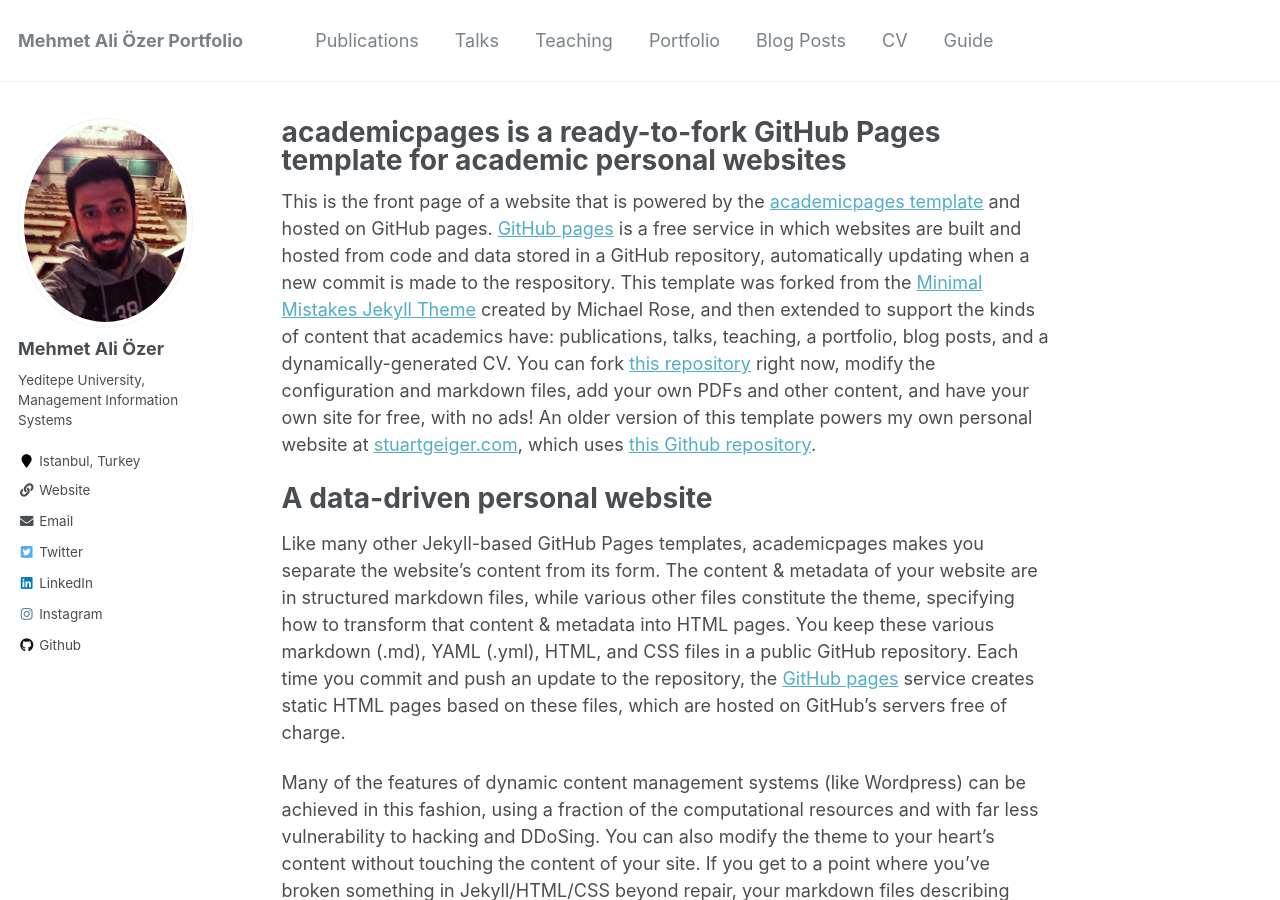
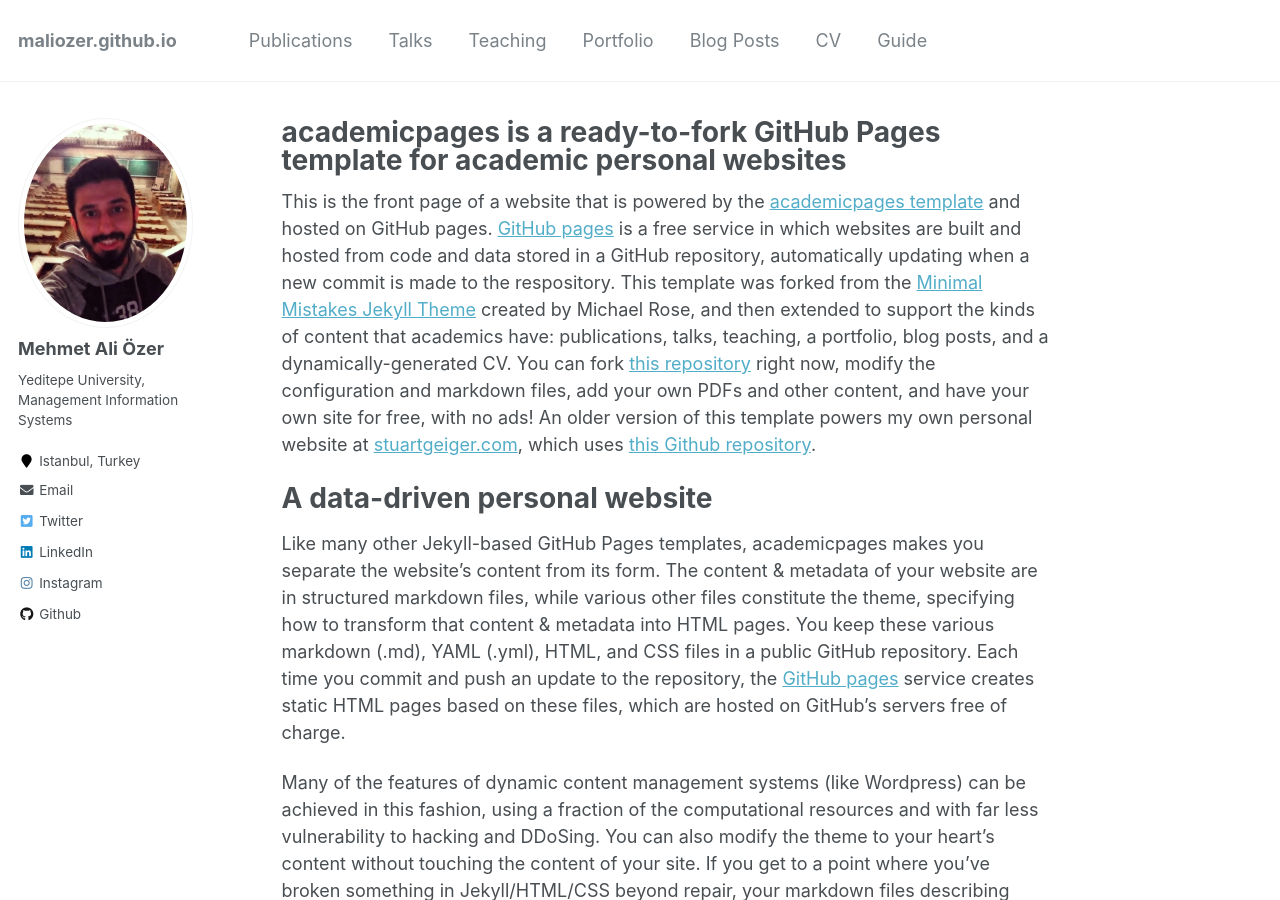
Before and after one commit to maliozer/maliozer.github.io, a Jekyll site: the page built from _pages/about.md, in a window 1280 px wide and 900 px high. Built offline with Jekyll 4.4.1, drawn with Linux system fonts in a browser that asks for light colours.

```diff
--- a/_config.yml
+++ b/_config.yml
@@ -7,7 +7,7 @@
 
 # Site Settings
 locale                   : "en-US"
-title                    : "Mehmet Ali Özer Portfolio"
+title                    : "maliozer.github.io"
 title_separator          : "-"
 name                     : &name "Mehmet Ali Özer"
 description              : &description "personal description"
@@ -89,7 +89,7 @@ author:
   googlescholar    : # "http://yourfullgooglescholarurl.com"
   email            : "mehmetali.ozer@std.yeditepe.edu.tr"
   researchgate     :  # example: "https://www.researchgate.net/profile/yourprofile"
-  uri              : "maliozer.com"
+  uri              :
   bitbucket        :
   codepen          :
   dribbble         :
```
